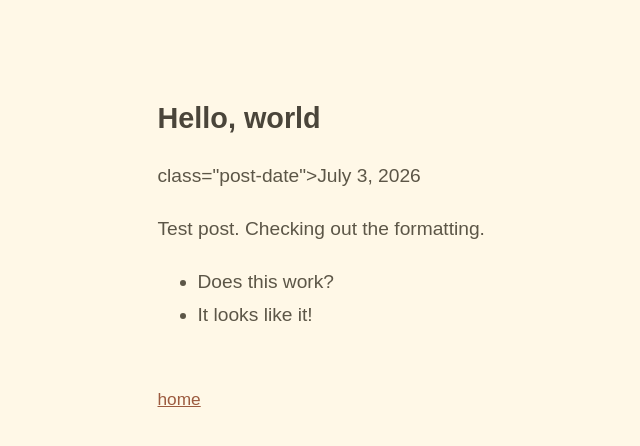
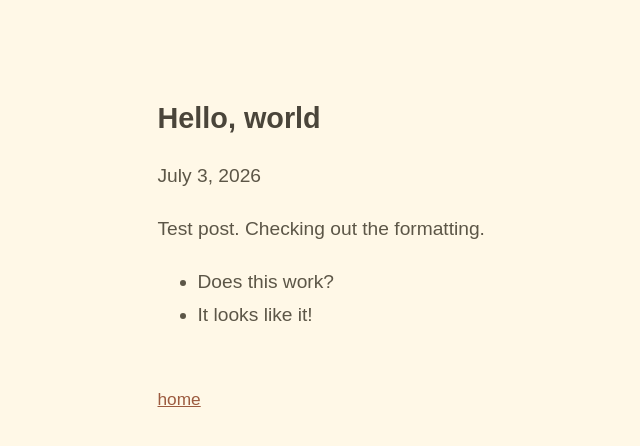
Before and after one commit to corinsimcock/corinsimcock.github.io, a Jekyll site: the page built from _posts/2027-07-03-test.md, in a window 1280 px wide. Shown: the top 446 px of the page, without its empty margins (117-757 px from the left). Built offline with Jekyll 4.4.1, drawn with Linux system fonts in a browser that asks for light colours.

Commit message:
fixed date tag

```diff
--- a/_layouts/post.html
+++ b/_layouts/post.html
@@ -3,6 +3,6 @@ layout: default
 ---
 <article>
   <h1>{{ page.title }}</h1>
-  <p><time> class="post-date">{{ page.date | date: "%B %-d, %Y" }}</time></p>
+  <p><time class="post-date">{{ page.date | date: "%B %-d, %Y" }}</time></p>
   {{ content }}
 </article>
```
